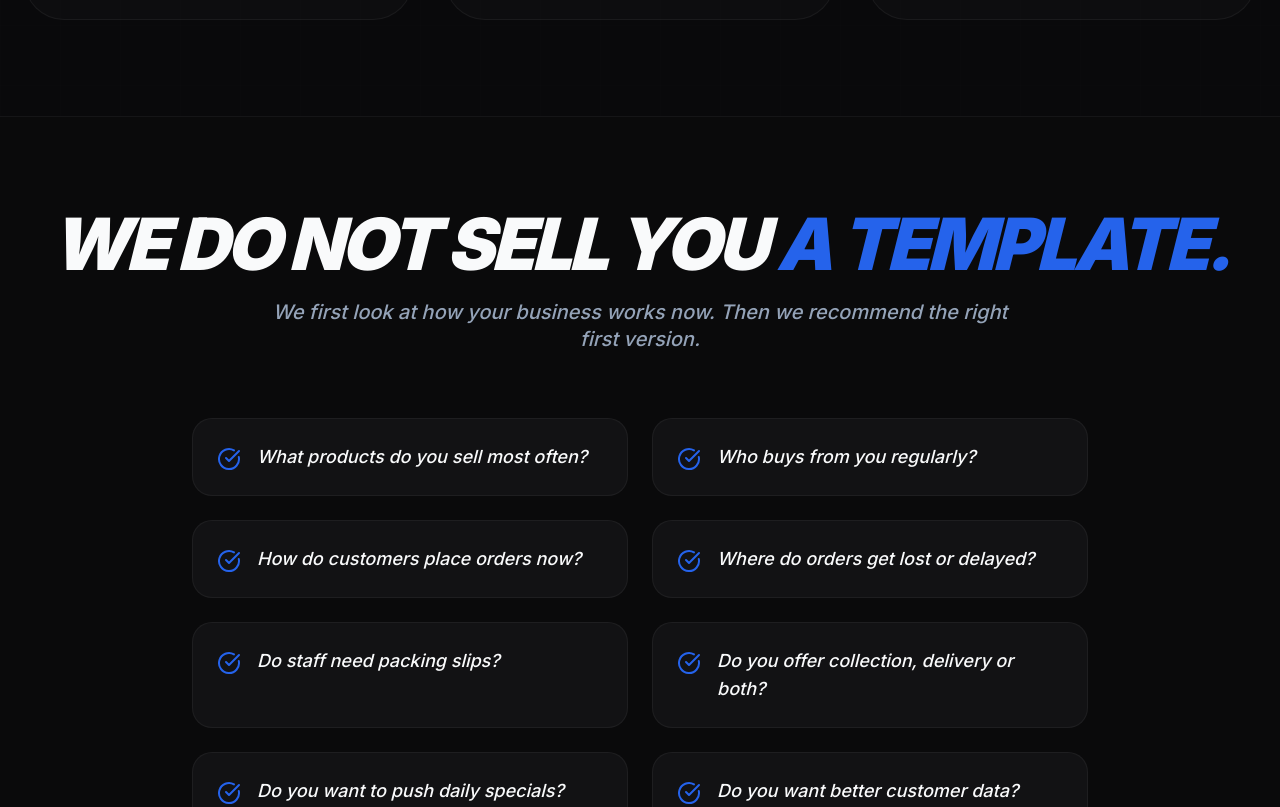
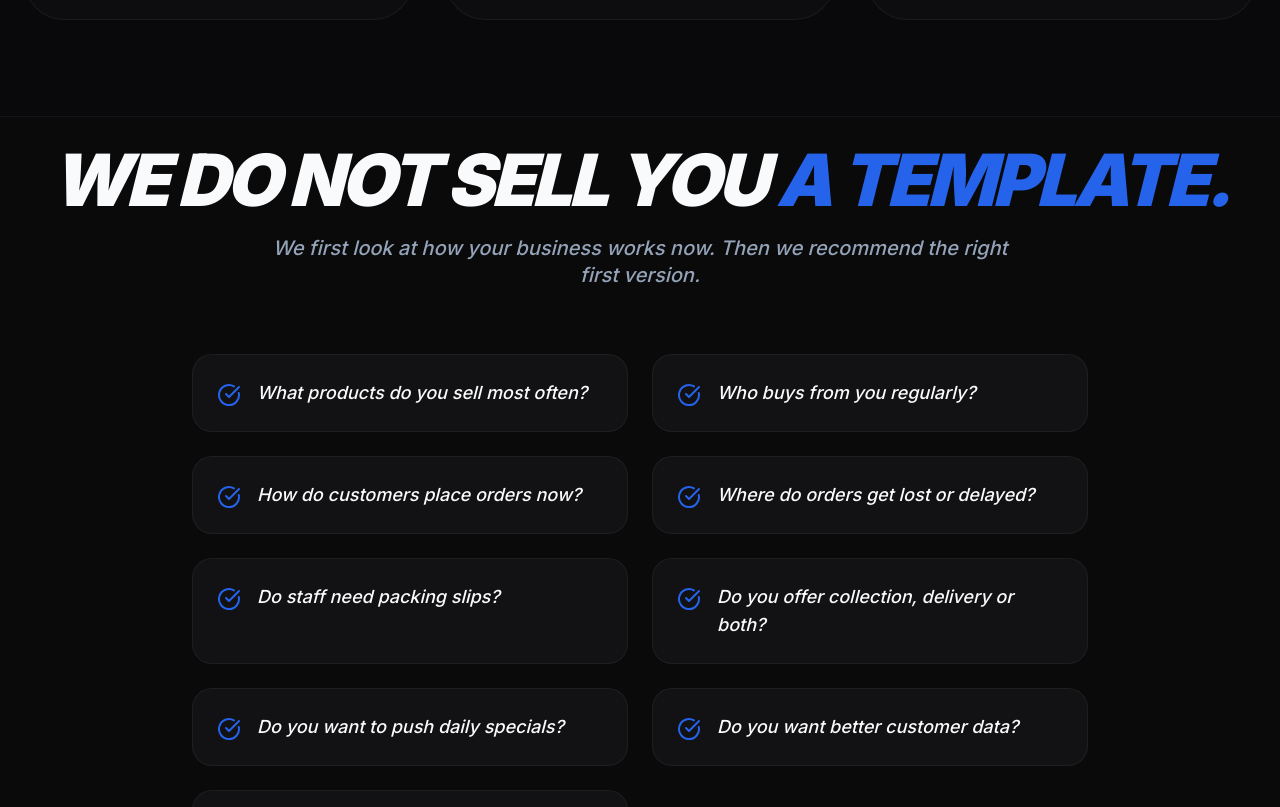
Before and after one commit to TheoDuToit1/Stockup, a React (Vite) app: page /custom-system-options in a window 1280 px wide. Shown: the part 3946-4753 px from the top of the page. Built offline with nearby package versions, Linux system fonts and the light colour scheme.

Commit message:
Reduce padding above Section 5 and match THREE SIMPLE heading size
- Reduced Section 5 padding from py-12 md:py-24 to py-0 md:py-8
- Matched THREE SIMPLE WAYS heading to other section sizes (text-2xl to text-7xl)

```diff
--- a/src/pages/CustomSystemOptions.tsx
+++ b/src/pages/CustomSystemOptions.tsx
@@ -414,7 +414,7 @@ export default function CustomSystemOptions({ onContactClick }: CustomSystemOpti
       </section>
 
       {/* Section 5: How We Decide */}
-      <section className="py-12 md:py-24 relative overflow-hidden">
+      <section className="py-0 md:py-8 relative overflow-hidden">
         <div className="max-w-7xl mx-auto px-6 relative z-10">
           <motion.div
             initial={{ opacity: 0, y: 30 }}
```
